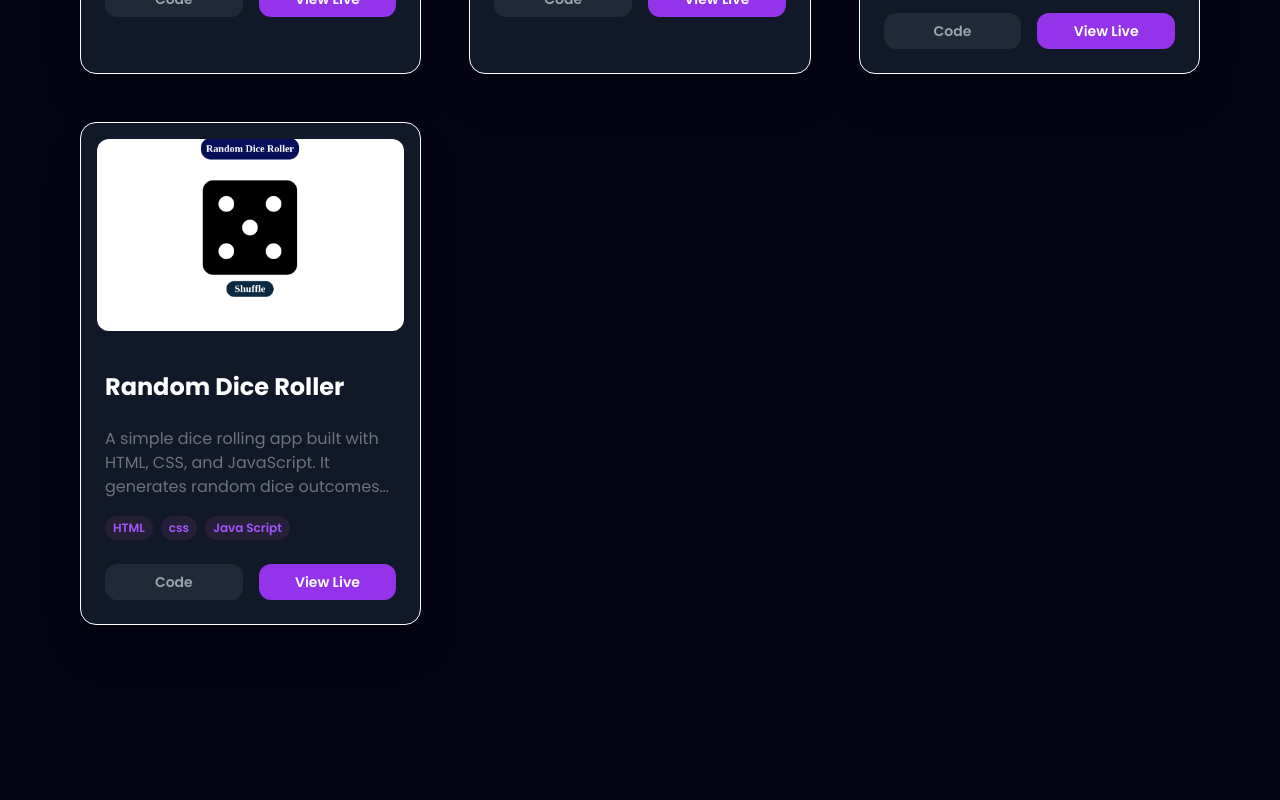
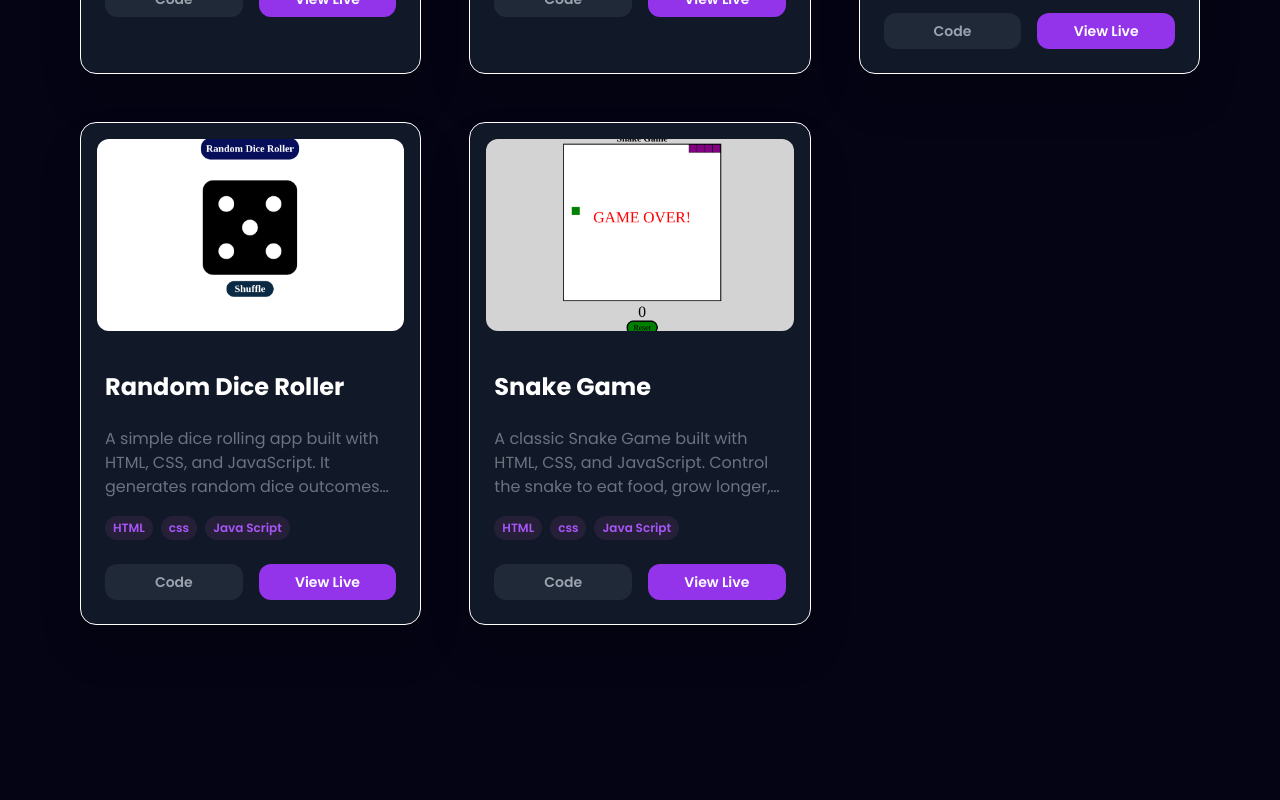
Before and after one commit to SJ-Slasher/portfolio, a React (Vite) app: page / in a window 1280 px wide. Shown: the part 4200-5000 px from the top of the page. Built offline with nearby package versions, Linux system fonts and the light colour scheme.

Commit message:
initial commit

```diff
--- a/src/components/Artworks/Artworks.jsx
+++ b/src/components/Artworks/Artworks.jsx
@@ -2,8 +2,9 @@ import React from "react";
 import img1 from "../../assets/artworks/Gadimandu.png";
 import img2 from "../../assets/artworks/Tathasthu.png";
 import img3 from "../../assets/artworks/Harmonicsnepal.png";
+import img4 from "../../assets/artworks/Bugmara.png";
 
-const artworks = [img1, img2, img3]; // Add more as needed
+const artworks = [img1, img2, img3, img4]; // Add more as needed
 const duplicated = [...artworks, ...artworks]; // Duplicate for infinite loop
 
 const Artworks = () => {
--- a/src/constants.js
+++ b/src/constants.js
@@ -48,6 +48,7 @@ import currencyconverter from "./assets/project_logo/Currencyconverter.png";
 import tiktaktoe from "./assets/project_logo/Tiktaktoe.png";
 import rockpaperscissor from "./assets/project_logo/Rockpaperscissors.png";
 import diceroller from "./assets/project_logo/Diceroller.png";
+import snakegame from "./assets/project_logo/Snakegame.png";
 
 //Achievements Section Logo's
 
@@ -271,6 +272,16 @@ export const projects = [
     github: "https://github.com/SJ-Slasher/Dice-Roller",
     webapp: "https://diceroller.suprimjoshi.com.np",
   },
+   {
+    id: 7,
+    title: "Snake Game",
+    description:
+      "A classic Snake Game built with HTML, CSS, and JavaScript. Control the snake to eat food, grow longer, and avoid crashing into walls or yourself. Clean UI with smooth gameplay for a nostalgic experience.",
+    image: snakegame,
+    tags: ["HTML", "css", "Java Script"],
+    github: "https://github.com/SJ-Slasher/Snake-Game",
+    webapp: "https://snakegame.suprimjoshi.com.np/",
+  },
 ];
 
 export const achievements = [
```
Also changed, not shown: src/assets/artworks/Bugmara.png (added), src/assets/project_logo/Snakegame.png (added).
